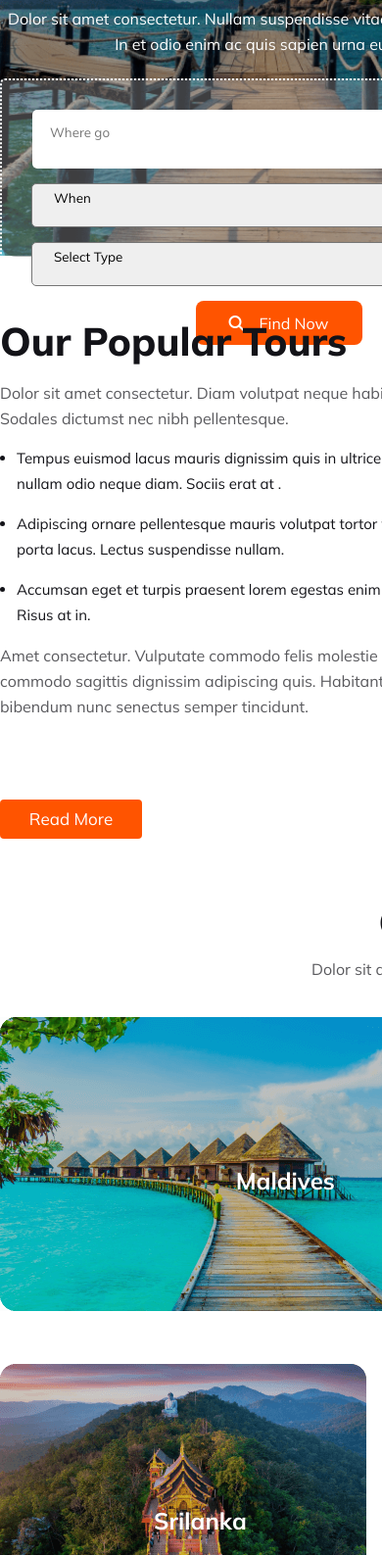
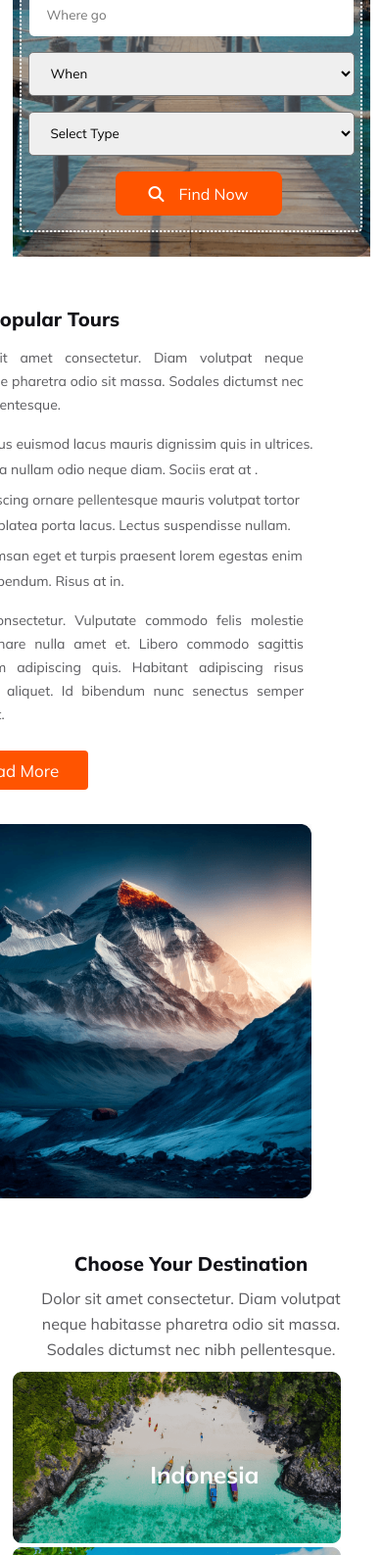
Before and after one commit to arif611213/Hero-Travel, a plain HTML site: page index.html in a window 390 px wide. Shown: the part 413-2000 px from the top of the page at 98% size. Drawn offline with Linux system fonts and the light colour scheme.

Commit message:
Some features responsive

```diff
--- a/Style.css
+++ b/Style.css
@@ -511,9 +511,11 @@
     color: #fff;
     font-size: 18px;
 }
-.right-banner{
+
+.right-banner {
     position: relative;
 }
+
 .text-box {
     width: 300px;
     height: 90px;
@@ -526,11 +528,13 @@
     right: 8px;
     transform: rotate(-25deg);
 }
+
 .text-box h2 {
     color: #FFF;
     font-size: 24px;
     font-weight: 400;
 }
+
 .text-box h3 {
     color: #FFF;
     font-size: 28px;
@@ -605,33 +609,153 @@
     .menu-section .menu {
         display: block;
     }
-    .menu-section ul{
+
+    .menu-section ul {
         display: none;
     }
 
-    /* .logo-section {
-        width: 380px;
+    .banner-bg {
+        width: 365px;
+        height: 524px;
+    }
+
+    .banner-text h2 {
+        color: #FFF;
+        font-size: 22px;
+    }
+
+    .banner-text p {
+        width: 341px;
+        padding: 10px;
+        font-size: 14px;
+        line-height: 21px;
+    }
+
+    .form {
+        width: 346px;
+        margin-top: 40px;
+    }
+
+    .form form {
+        display: flex;
+        flex-direction: column;
+        align-items: center;
+        row-gap: 16px;
+    }
+
+    .form input {
+        width: 295px;
+    }
+
+    .form .select-item {
+        width: 333px;
+    }
+
+    /* Popular Section Responsive CSS Start */
+    .popular-section {
+        width: 365px;
+    }
+
+    .left-text h2 {
+        color: #131318;
+        font-size: 20px;
+        font-weight: 800;
+        line-height: normal;
+    }
+    .left-text p {
+        color: rgba(19, 19, 24, 0.70);
+        font-size: 14px;
+        line-height: 24px;
+        width: 365px;
+        text-align: justify;
+    }
+    .left-text ul li {
+        color: rgba(19, 19, 24, 0.70);
+        font-size: 14px;
+        width: 365px;
+        margin: 5px 0px;
+    }
+    .left-text .btn {
+        margin: 10px 0px;
+    }
+    .popular-section{
+        display: flex;
+        flex-direction: column;
+    }
+    .right-img {
+        width: 504px;
+        margin-top: 25px;
+    }
+    .right-img img {
+        width: 375px;
         margin: 0 auto;
-    } */
-    .banner-bg {
-        width: 550px;
-        /* height: 526px; */
     }
-    .form input, .select-item {
-        display: block;
-        margin: 15px auto;
-        width: 452px;
-        padding-bottom: 15px;
+    /* Popular Section CSS Ends Here */
+
+    /* Destination Section Responsive CSS Start */
+    .destination-section{
+        width: 365px;
+        text-align: center;
     }
-    .form {
-        width: 550px;
-        height: 550px;
+    .destination-title {
+        width: 350px;
     }
-    .form .select-item {
-        display: block;
-        width: 490px;
-        padding-bottom: 15px;
+    .destination-title h2 {
+        color: #131318;
+        font-size: 20px;
     }
+    .destination-title p {
+        width: 310px;
+    }
+    .container {
+        width: 365px;
+        margin: 0 auto;
+    }
+    .card-1{
+        width: 335px;
+        display: flex;
+        flex-direction: column-reverse;
+    }
+    .img img{
+        width: 335px;
+    }
+    .card-2{
+        width: 335px;
+        display: flex;
+        flex-direction: column;
+    }
+    .card-3{
+        width: 335px;
+        display: flex;
+        flex-direction: column;
+    }
+    /* Destination Section Responsive CSS End */
+    /* Choose Us Section */
+    .choose-us-section{
+        width: 365px;
+    }
+    .text h2 {
+        color: #131318;
+        font-size: 20px;
+    }
+    .text p {
+        color: rgba(19, 19, 24, 0.70);
+        font-size: 14px;
+        line-height: 24px;
+        width: 310px;
+    }
+    .box-wrapper{
+        display: grid;
+        flex-wrap: wrap;
+    }
+    .card-box{
+        width: 350px;
+        margin-bottom: 10px;
+    }
+    .box-3{
+        width: 350px;
+    }
+    /* Choose Us section End */
 }
 
 /* Responsive CSS Ends here /*
```
